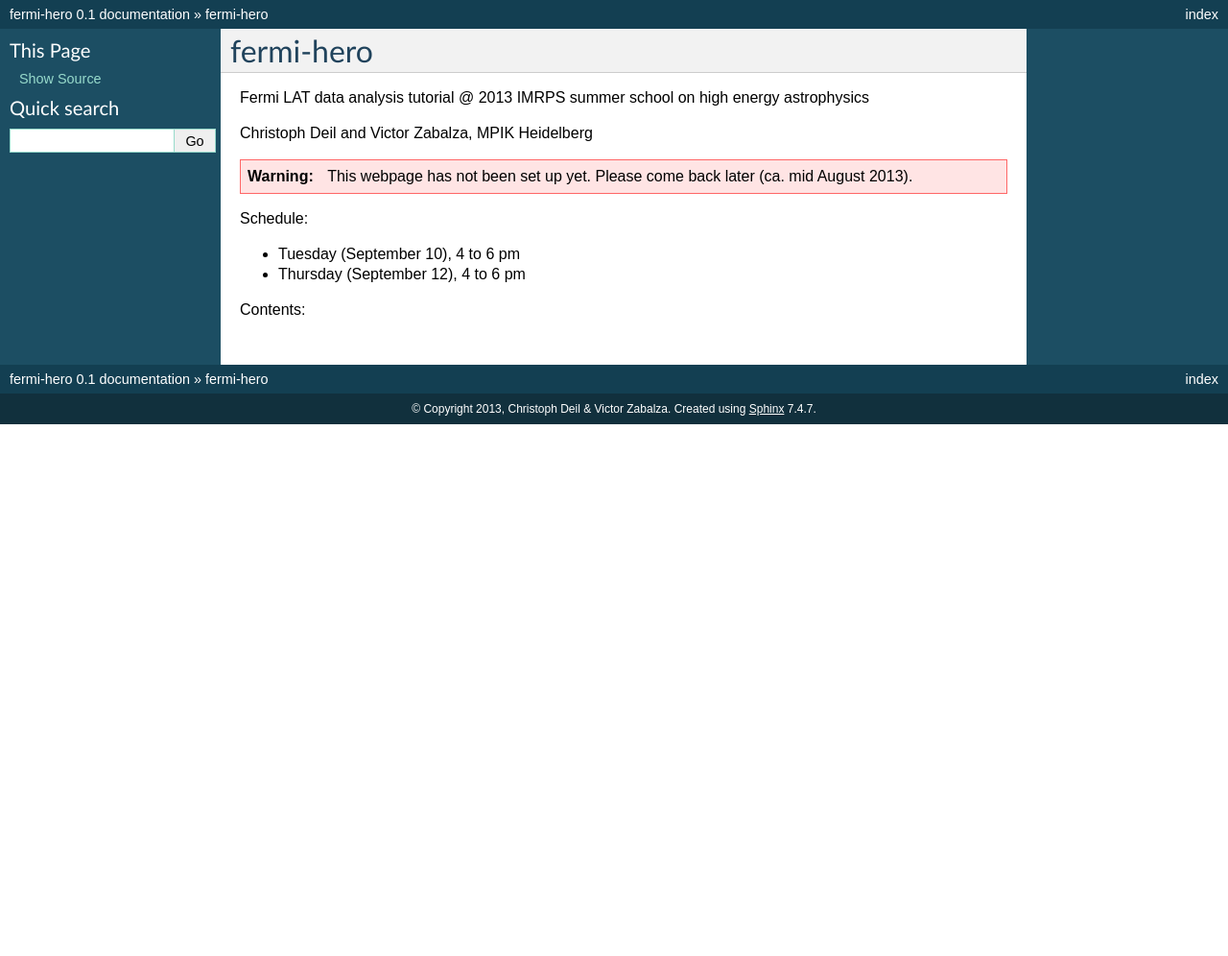
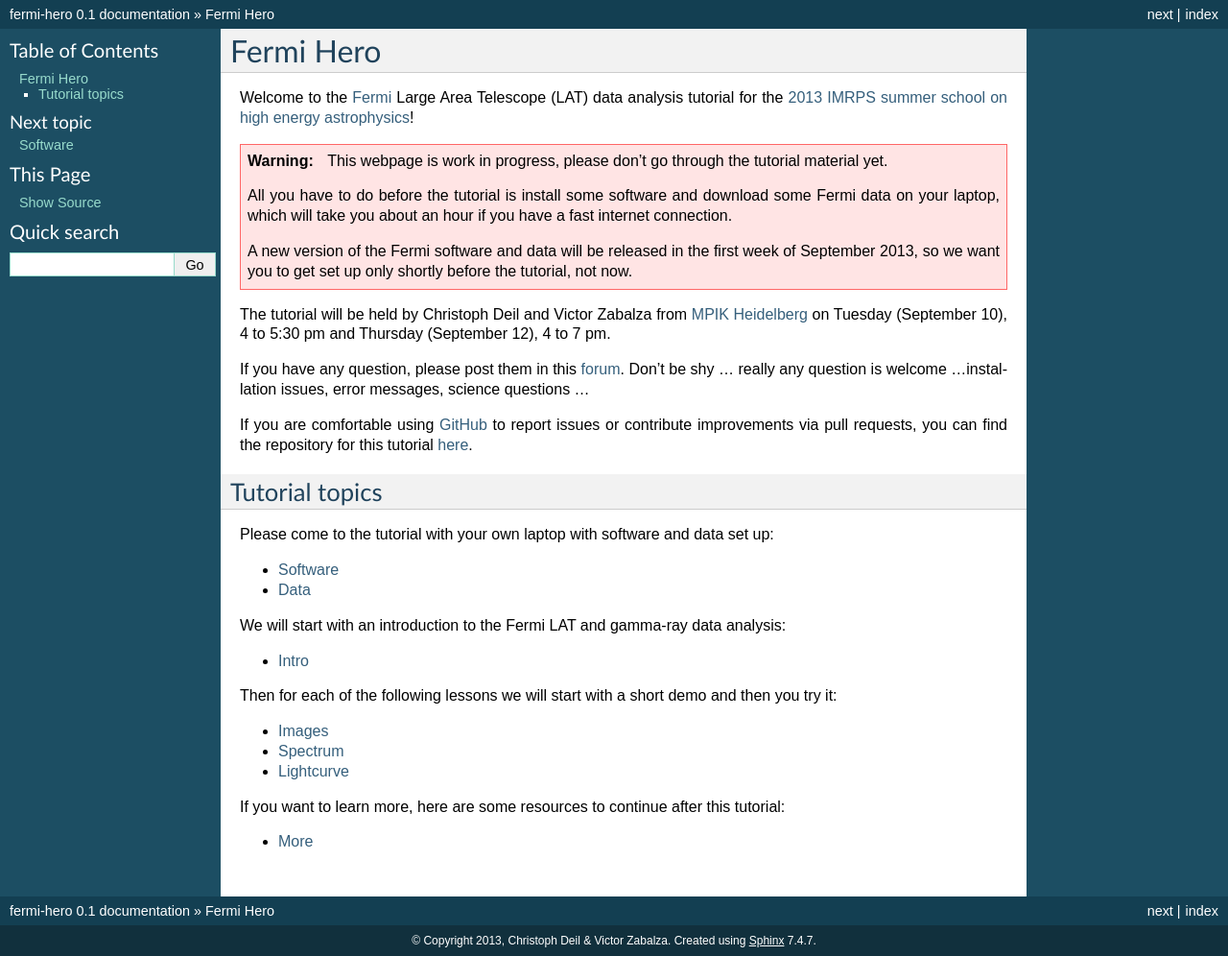
Before and after one commit to gammapy/fermi-hero, a Sphinx documentation site: the page built from docs/index.rst, in a window 1280 px wide. Shown: the whole page at 96% size. Built offline with Sphinx 7.4.7, drawn with Linux system fonts in a browser that asks for light colours; before the commit the page ends 900 px from its top, so only the background shows below that.

Commit message:
Create docs structure

```diff
--- /dev/null
+++ b/docs/data/index.rst
@@ -0,0 +1,6 @@
+Data
+====
+
+
+* How to download the data and where to put it for the tutorial.
+* Have a brief look at the files with ds9, TOPCAT, ... and explain what they are.
--- a/docs/index.rst
+++ b/docs/index.rst
@@ -1,18 +1,58 @@
-fermi-hero
+Fermi Hero
 ==========
 
-Fermi LAT data analysis tutorial @ 2013 IMRPS summer school on high energy astrophysics
+Welcome to the `Fermi <http://fermi.gsfc.nasa.gov>`_ Large Area Telescope (LAT) data analysis tutorial for the
+`2013 IMRPS summer school on high energy astrophysics <http://www.mpia.de/imprs-hd/SummerSchools/2013/>`_!
 
-Christoph Deil and Victor Zabalza, MPIK Heidelberg
+.. warning:: This webpage is work in progress, please don't go through the tutorial material yet.
 
-.. warning:: This webpage has not been set up yet. Please come back later (ca. mid August 2013).
+             All you have to do before the tutorial is install some software and download some Fermi data
+             on your laptop, which will take you about an hour if you have a fast internet connection.
 
-Schedule:
+             A new version of the Fermi software and data will be released in the first
+             week of September 2013, so we want you to get set up only shortly before the tutorial, not now.
 
-* Tuesday (September 10), 4 to 6 pm
-* Thursday (September 12), 4 to 6 pm
+The tutorial will be held by Christoph Deil and Victor Zabalza from
+`MPIK Heidelberg <http://www.mpi-hd.mpg.de/mpi/en/start/>`_
+on Tuesday (September 10), 4 to 5:30 pm
+and Thursday (September 12), 4 to 7 pm.
 
-Contents:
+If you have any question, please post them in this `forum <https://groups.google.com/forum/#!forum/gammapy_enrico>`_.
+Don't be shy ... really any question is welcome ...installation issues, error messages, science questions ...
+
+If you are comfortable using `GitHub <https://github.com>`_ to report issues or contribute improvements via pull requests,
+you can find the repository for this tutorial `here <https://github.com/gammapy/fermi-hero/>`_.
+
+Tutorial topics
+---------------
+
+Please come to the tutorial with your own laptop with software and data set up:
 
 .. toctree::
-   :maxdepth: 2
+   :maxdepth: 1
+
+   software/index
+   data/index
+
+We will start with an introduction to the Fermi LAT and gamma-ray data analysis:
+
+.. toctree::
+   :maxdepth: 1
+
+   intro/index
+
+Then for each of the following lessons we will start with a short demo and then you try it:
+
+.. toctree::
+   :maxdepth: 1
+
+   image/index
+   spectrum/index
+   lightcurve/index
+
+If you want to learn more, here are some resources to continue after this tutorial:
+
+.. toctree::
+   :maxdepth: 1
+
+   more/index
--- /dev/null
+++ b/docs/intro/index.rst
@@ -0,0 +1,4 @@
+Intro
+=====
+
+Intro to Fermi and gamma-ray data analysis
--- /dev/null
+++ b/docs/lightcurve/index.rst
@@ -0,0 +1,4 @@
+Lightcurve
+==========
+
+Crab nebula with aperture photometry
--- /dev/null
+++ b/docs/more/index.rst
@@ -0,0 +1,4 @@
+More
+====
+
+Pointers to learn more gamma-ray data analysis ...
--- /dev/null
+++ b/docs/spectrum/index.rst
@@ -0,0 +1,4 @@
+Spectrum
+========
+
+Crazy diamond AGN 3C 454.3; likelihood model fit with gtlike using Enrico.
```
Also changed, not shown: docs/image/index.rst (added, +7 -0 lines), docs/software/index.rst (added, +13 -0 lines).
